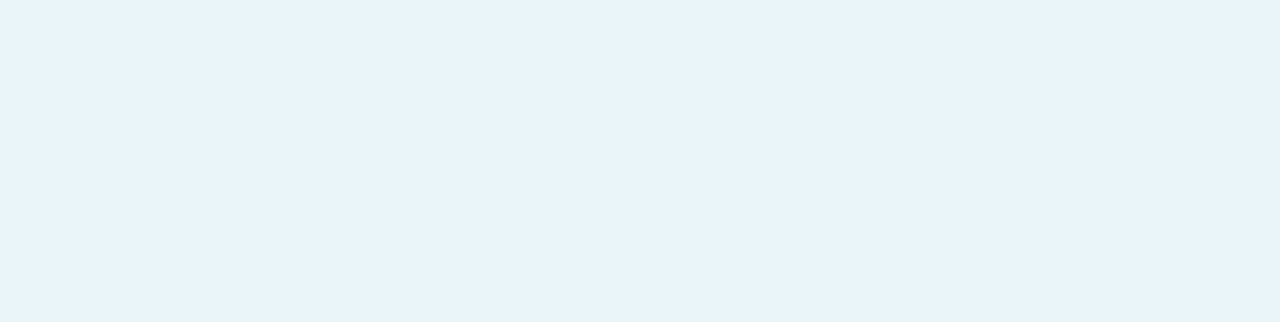
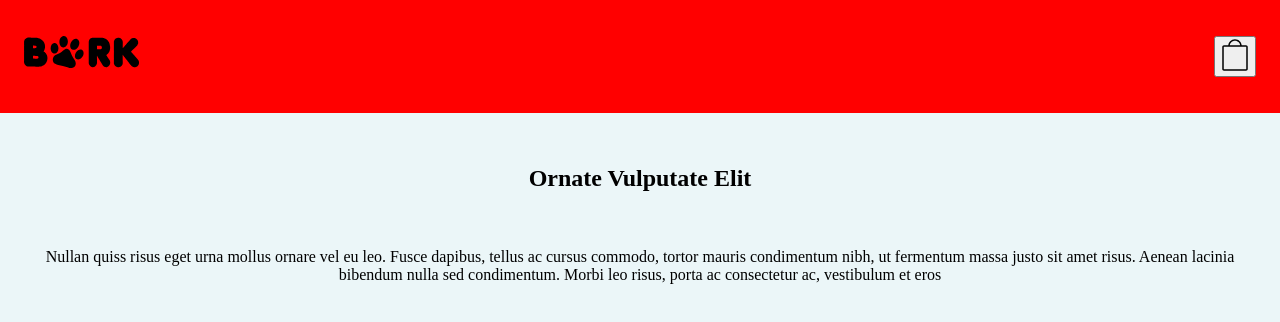
Before and after one commit to ConnorKnight1/IDHL-Technical, a website built with webpack: page src/index.html in a window 1280 px wide. Built offline with nearby package versions, Linux system fonts and the light colour scheme.

Commit message:
WIP - Added Assets, content__copy Templating, Variables Setup, Webpack tweak (windows setup?)

```diff
--- a/src/index.html
+++ b/src/index.html
@@ -17,4 +17,53 @@
   <link rel="icon" href="/favicon.ico" type="image/x-icon" />
   <!-- SEO Partial End -->
 </head>
+  <body>
+
+    <!-- Header Partial Start -->
+    <header class="header">
+      <nav
+        class="header__navbar navbar fluid-container"
+      >
+        <div class="navbar__logo logo">
+          <img
+              src="../assets/svg/logo.svg"
+              alt="Bark Logo"
+              class="logo__image"
+          >
+        </div>
+        <button class="navbar__cart-button" aria-label="Open Cart">
+          <img src="../assets/svg/bag.svg" alt="" class="navbar__cart-icon">
+        </button>
+      </nav>
+    </header>
+    <!-- Header Partial End -->
+
+    <main>
+
+      <section
+        class="content__copy fluid-container"
+      >
+        <div class="content__copy-container">
+           <h1>
+             Ornate Vulputate Elit
+           </h1>
+
+           <div class="content">
+             <p>
+               Nullan quiss risus eget urna mollus ornare vel eu
+               leo. Fusce dapibus, tellus ac cursus commodo, tortor mauris
+               condimentum nibh, ut fermentum massa justo sit amet risus.
+               Aenean lacinia bibendum nulla sed condimentum.
+               Morbi leo risus, porta ac consectetur ac, vestibulum et eros
+             </p>
+           </div>
+        </div>
+
+      </section>
+
+    </main>
+
+  </body>
+
+
 </html>
--- a/src/styles/main.scss
+++ b/src/styles/main.scss
@@ -1,8 +1,67 @@
+@use 'variables';
 @import url('https://fonts.googleapis.com/css2?family=Open+Sans&family=Roboto&display=swap');
 
+
+
 body {
-  font-family: 'Roboto', sans-serif;
+  font-family: var(--font-family-sans);
   background-color: #EBF6F8;
   margin: 0;
   padding: 0;
 }
+
+*,
+*::before,
+*::after {
+  box-sizing: border-box;
+}
+
+// General Styling //
+
+.fluid-container {
+  padding-left: 2rem;
+  padding-right: 2rem;
+}
+
+// General Styling End //
+
+
+// Heading Styling Start //
+
+.header__navbar {
+  position: sticky;
+  box-sizing: border-box;
+  display: flex;
+  justify-content: space-between;
+  padding: 2.25rem 1.5rem;
+  background-color: red;
+}
+
+.logo__image {
+  height: 2rem;
+  width: auto;
+  display: block;
+}
+
+.navbar__cart-icon {
+  height: 2rem;
+  width: auto;
+}
+
+// Heading Styling End //
+
+// Content Copy Start
+
+.content__copy {
+  text-align: center;
+}
+
+.content__copy-container {
+  display: flex;
+  flex-direction: column;
+  gap: 20px;
+  padding-top: 2rem;
+}
+
+
+// Content Copy End //
--- /dev/null
+++ b/src/styles/variables.scss
@@ -0,0 +1,22 @@
+// themes.scss
+
+// ----------------------------------
+// Colors
+// ----------------------------------
+
+$primary-color: #FF5C00;
+$secondary-color: #2ecc71;
+$background-color: #EBF6F8;
+$border-color: #EBEBEB;
+$text-color-black: #000000;
+$text-color-white: #FFFFFF;
+
+// ----------------------------------
+// Fonts
+// ----------------------------------
+
+$font-family-sans: 'Open Sans', sans-serif;
+$font-family-roboto: 'Roboto', sans-serif;
+$font-size-base: 16px;
+$font-weight-normal: 400;
+$font-weight-bold: 700;
--- a/webpack.config.js
+++ b/webpack.config.js
@@ -36,9 +36,11 @@ module.exports = {
     }),
   ],
   devServer: {
-    static: './dist',
+    static: './src',
     open: true,
+    port: 3000,
     hot: true,
+    liveReload: true,
   },
   mode: 'development',
 };
```
Also changed, not shown: readme.md, src/assets/png/chicken.png (added), src/assets/png/chicken@2x.png (added), src/assets/svg/bag.svg (added), src/assets/svg/close.svg (added), src/assets/svg/logo.svg (added).
